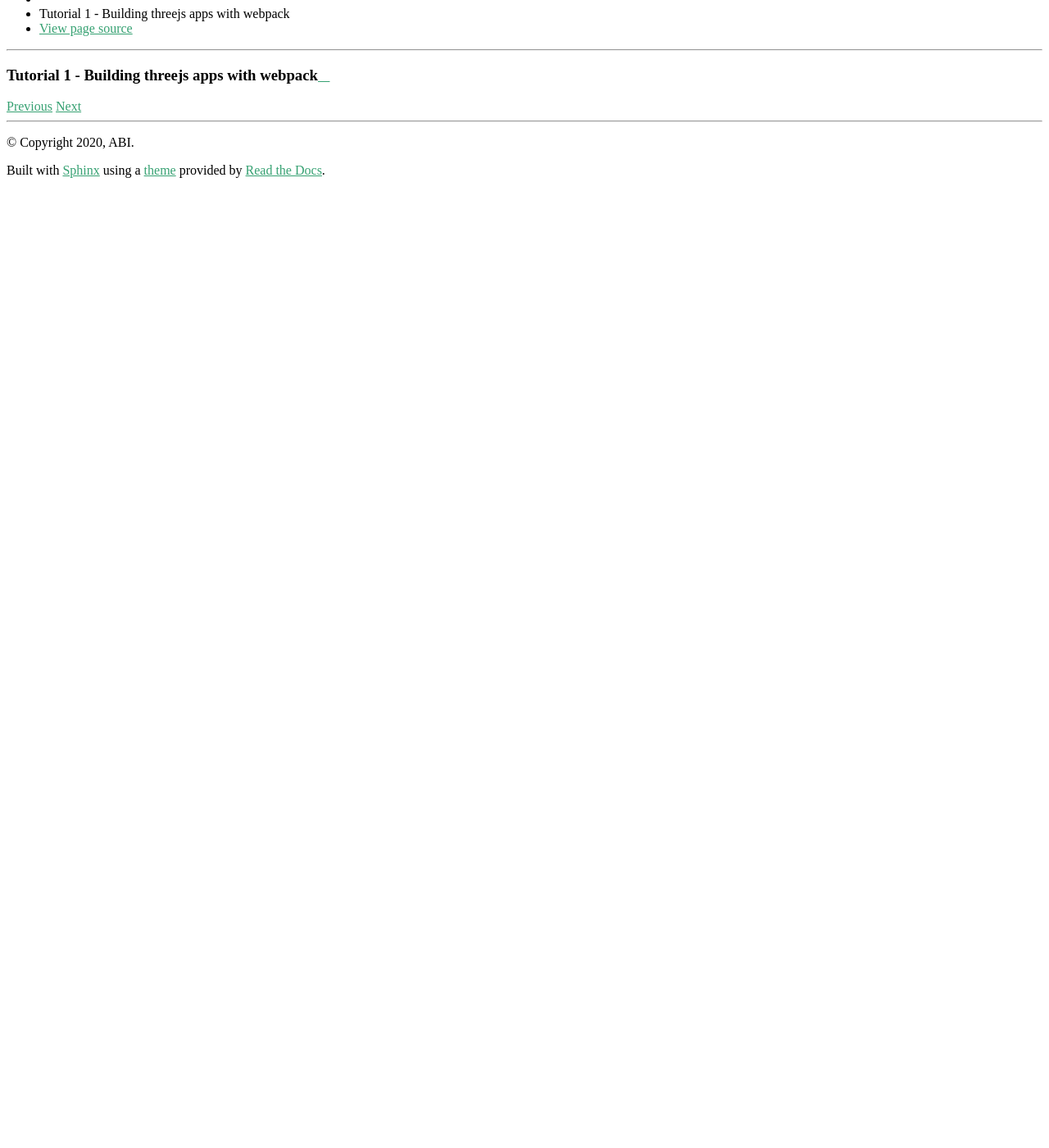
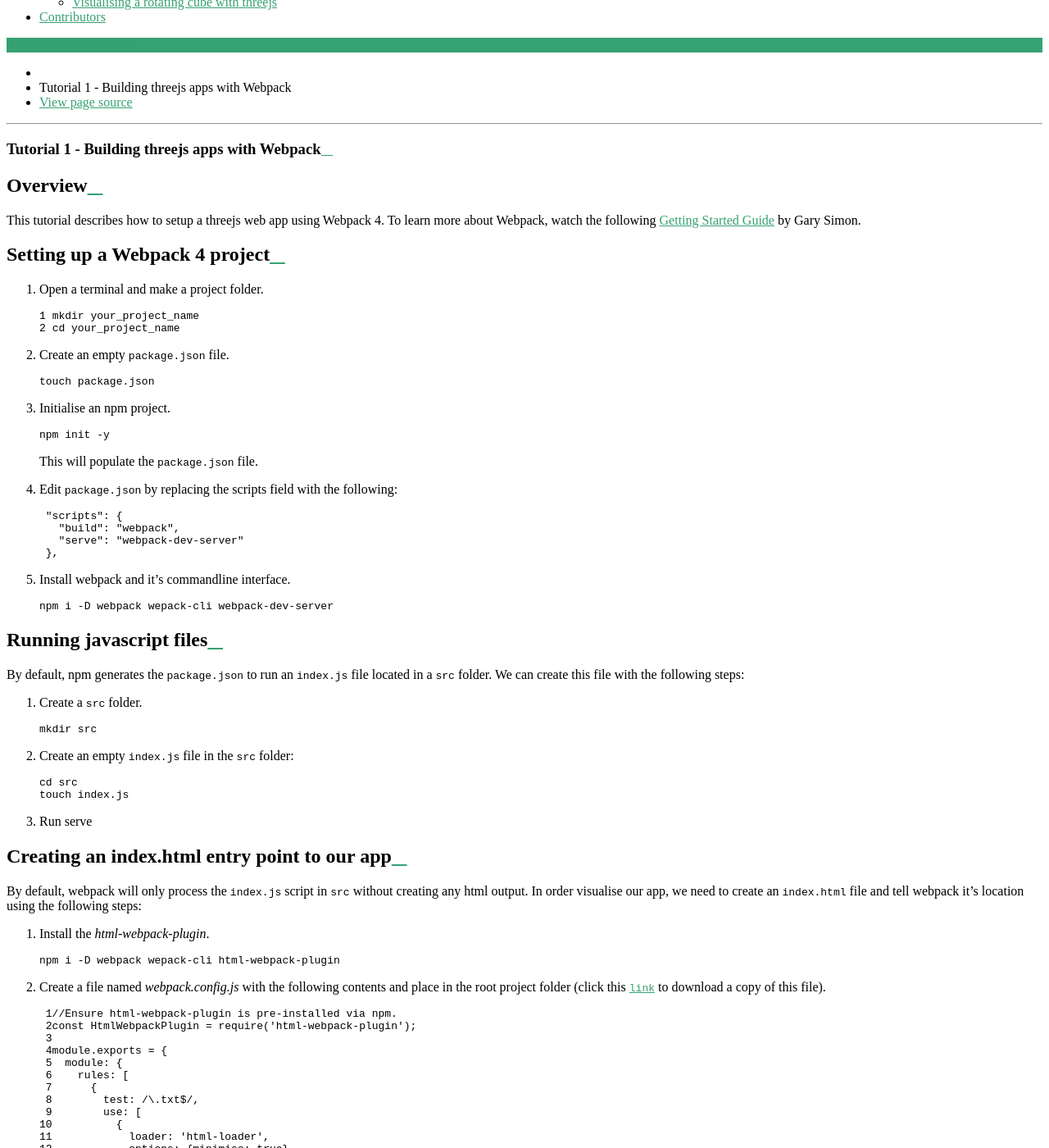
Before and after one commit to TimBroddin/ABI-web-app-documentation, a Sphinx documentation site: the page built from docs/source/tutorial_1/threejs_with_webpack.rst, in a window 1280 px wide and 1400 px high, scrolled down 211 px. Shown: the whole window at 82% size. Built offline with Sphinx 7.4.7 and the Read the Docs theme 2.0.0, drawn with Linux system fonts in a browser that asks for light colours; before the commit the page ends 900 px from its top, so only the background shows below that; some of the changed text lies outside the part shown.

Commit message:
Updating tutorial 1

```diff
--- /dev/null
+++ b/docs/source/tutorial_1/index.html
@@ -0,0 +1,25 @@
+<!DOCTYPE html>
+<html lang="en">
+<head>
+    <meta charset="UTF-8">
+    <title>Title</title>
+</head>
+<body>
+  <div id="container">
+    <canvas id="c"></canvas>
+    <div id="labels"></div>
+  </div>
+</body>
+</html>
+
+<style>
+html, body {
+   margin: 0;
+   height: 100%;
+}
+#c {
+   width: 100%;
+   height: 100%;
+   display: block;
+}
+</style>
--- /dev/null
+++ b/docs/source/tutorial_1/index.js
@@ -0,0 +1,73 @@
+'use strict';
+
+// Import Threejs.
+var THREE = require('three');
+import { OrbitControls } from 'three/examples/jsm/controls/OrbitControls'
+
+// Import stats.
+import * as Stats from 'stats.js';
+
+// Scene.
+var camera, scene, renderer, light;
+var orbitControls;
+
+// Stats.
+var stats = new Stats();
+stats.showPanel( 0 ); // 0: fps, 1: ms, 2: mb, 3+: custom
+document.body.appendChild(stats.dom);
+
+function init() {
+
+  // Camera.
+  const fov = 45;
+  const aspect = window.innerWidth / window.innerHeight;
+  const near = 0.1;
+  const far = 2000;
+  camera = new THREE.PerspectiveCamera(fov, aspect, near, far);
+  camera.position.set(0, 0, 500);
+
+  const canvas = document.querySelector('#c');
+  renderer = new THREE.WebGLRenderer( { canvas } );
+  renderer.setClearColor(0xf0f0f0);
+  renderer.setPixelRatio( window.devicePixelRatio );
+  renderer.setSize( window.innerWidth, window.innerHeight );
+  document.body.appendChild( renderer.domElement );
+
+  window.addEventListener('resize', onWindowResize, false);
+
+  // Orbit controls.
+  orbitControls = new OrbitControls(camera, renderer.domElement);
+  orbitControls.enablePan = true;
+  orbitControls.enableKeys = false;
+  orbitControls.update();
+  orbitControls.addEventListener('change', render);
+
+  // Adding orbit controls to camera (expected by AMI image widgets).
+  camera.controls = orbitControls;
+
+  // Scene.
+  scene = new THREE.Scene();
+
+  // Lights.
+  light = new THREE.PointLight(0xffffff, 1.5);
+  light.position.set(-600, 600, 1000);
+  scene.add(light);
+
+}
+
+// Draw Scene
+function render() {
+  stats.update()
+  renderer.render(scene, camera);
+}
+
+function onWindowResize() {
+  camera.aspect = window.innerWidth / window.innerHeight;
+  camera.updateProjectionMatrix();
+  renderer.setSize( window.innerWidth, window.innerHeight );
+  render()
+}
+
+// start scene
+init();
+render();
--- a/docs/source/tutorial_1/threejs_with_webpack.rst
+++ b/docs/source/tutorial_1/threejs_with_webpack.rst
@@ -1,2 +1,101 @@
-Tutorial 1 - Building threejs apps with webpack
+Tutorial 1 - Building threejs apps with Webpack
 ===============================================
+
+Overview
+--------
+This tutorial describes how to setup a threejs web app using Webpack 4. To learn more about Webpack, watch the following `Getting Started Guide <https://www.youtube.com/watch?v=TzdEpgONurw>`__ by Gary Simon.
+
+Setting up a Webpack 4 project
+------------------------------
+
+1. Open a terminal and make a project folder.
+
+  .. code-block:: bash
+    :linenos:
+
+     mkdir your_project_name
+     cd your_project_name
+
+2. Create an empty :file:`package.json` file.
+
+  .. code-block:: bash
+
+     touch package.json
+
+3. Initialise an npm project.
+
+  .. code-block:: bash
+
+     npm init -y
+
+  This will populate the :file:`package.json` file.
+
+4. Edit :file:`package.json` by replacing the scripts field with the following:
+
+  .. code-block:: json-object
+    :force:
+
+     "scripts": {
+       "build": "webpack",
+       "serve": "webpack-dev-server"
+     },
+
+5. Install webpack and it's commandline interface.
+
+  .. code-block:: bash
+
+     npm i -D webpack wepack-cli webpack-dev-server
+
+Running javascript files
+------------------------
+By default, npm generates the :file:`package.json` to run an :file:`index.js` file located in a :file:`src` folder. We can create this file with the following steps:
+
+1. Create a :file:`src` folder.
+
+  .. code-block:: bash
+
+     mkdir src
+
+
+2. Create an empty :file:`index.js` file in the :file:`src` folder:
+
+  .. code-block:: bash
+
+     cd src
+     touch index.js
+
+3. Run serve
+
+Creating an index.html entry point to our app
+---------------------------------------------
+By default, webpack will only process the  :file:`index.js` script in :file:`src` without creating any html output. In order visualise our app, we need to create an :file:`index.html` file and tell webpack it's location using the following steps:
+
+1. Install the `html-webpack-plugin`.
+
+  .. code-block:: bash
+
+     npm i -D webpack wepack-cli html-webpack-plugin
+
+2. Create a file named `webpack.config.js` with the following contents and place in the root project folder (click this :download:`link <webpack.config.js>` to download a copy of this file).
+
+  .. literalinclude:: webpack.config.js
+    :language: javascript
+    :linenos:
+
+  This will tell Webpack to serve the :file:`index.html` from the :file:`src` folder.
+
+3. Create a file named `index.html` with the following contents and place in the :file:`src` folder (click this :download:`link <index.html>` to download a copy of this file).
+
+  .. literalinclude:: index.html
+    :language: html
+    :linenos:
+
+Visualising a rotating cube with threejs
+----------------------------------------
+1. Replace index.js with the following javascript file.
+
+  .. literalinclude:: index.js
+    :language: javascript
+    :linenos:
+
+2. Rerun serve
--- /dev/null
+++ b/docs/source/tutorial_1/webpack.config.js
@@ -0,0 +1,24 @@
+//Ensure html-webpack-plugin is pre-installed via npm.
+const HtmlWebpackPlugin = require('html-webpack-plugin');
+
+module.exports = {
+  module: {
+    rules: [
+      {
+        test: /\.txt$/,
+        use: [
+          {
+            loader: 'html-loader',
+            options: {minimise: true}
+          }
+        ]
+      },
+    ]
+  },
+  plugins: [
+    new HtmlWebpackPlugin({
+      template: './src/index.html',
+      filename: "./index.html"
+    }),
+  ]
+};
```
